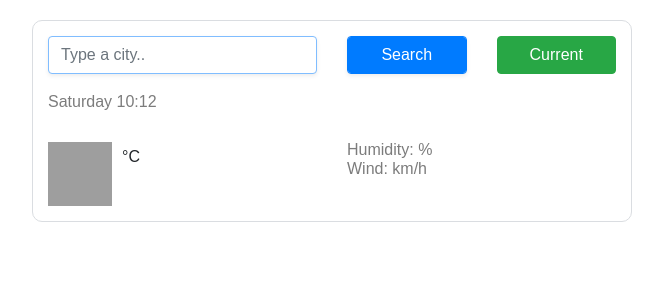
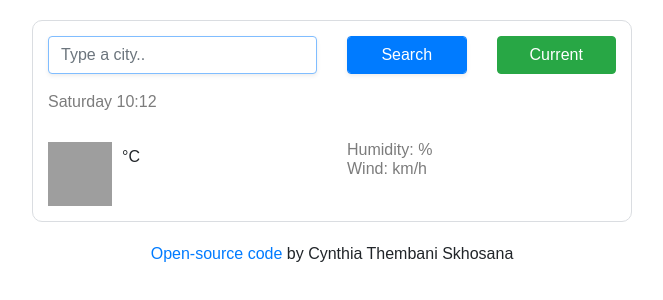
Before and after one commit to Thembanict/my-weather-app, a plain HTML site: page index.html in a window 1280 px wide. Shown: the whole page, without its empty margins (308-971 px from the left). Drawn offline with nearby package versions, Linux system fonts and the light colour scheme; no server answers; grey boxes are pictures that could not be loaded.

Commit message:
added link

```diff
--- a/index.html
+++ b/index.html
@@ -76,5 +76,11 @@
       </div>
     </div>
     <script src="src/index.mjs"></script>
+    <footer>
+      <a href="https://github.com/Thembanict/my-weather-app" target="_blank">
+        Open-source code
+      </a>
+      by Cynthia Thembani Skhosana
+    </footer>
   </body>
 </html>
--- a/src/styles.css
+++ b/src/styles.css
@@ -22,6 +22,9 @@ li {
   height: 19px;
   line-height: 1;
   list-style: none;
+}
+footer {
+  text-align: center;
 }
 
 .weather-app {
```
